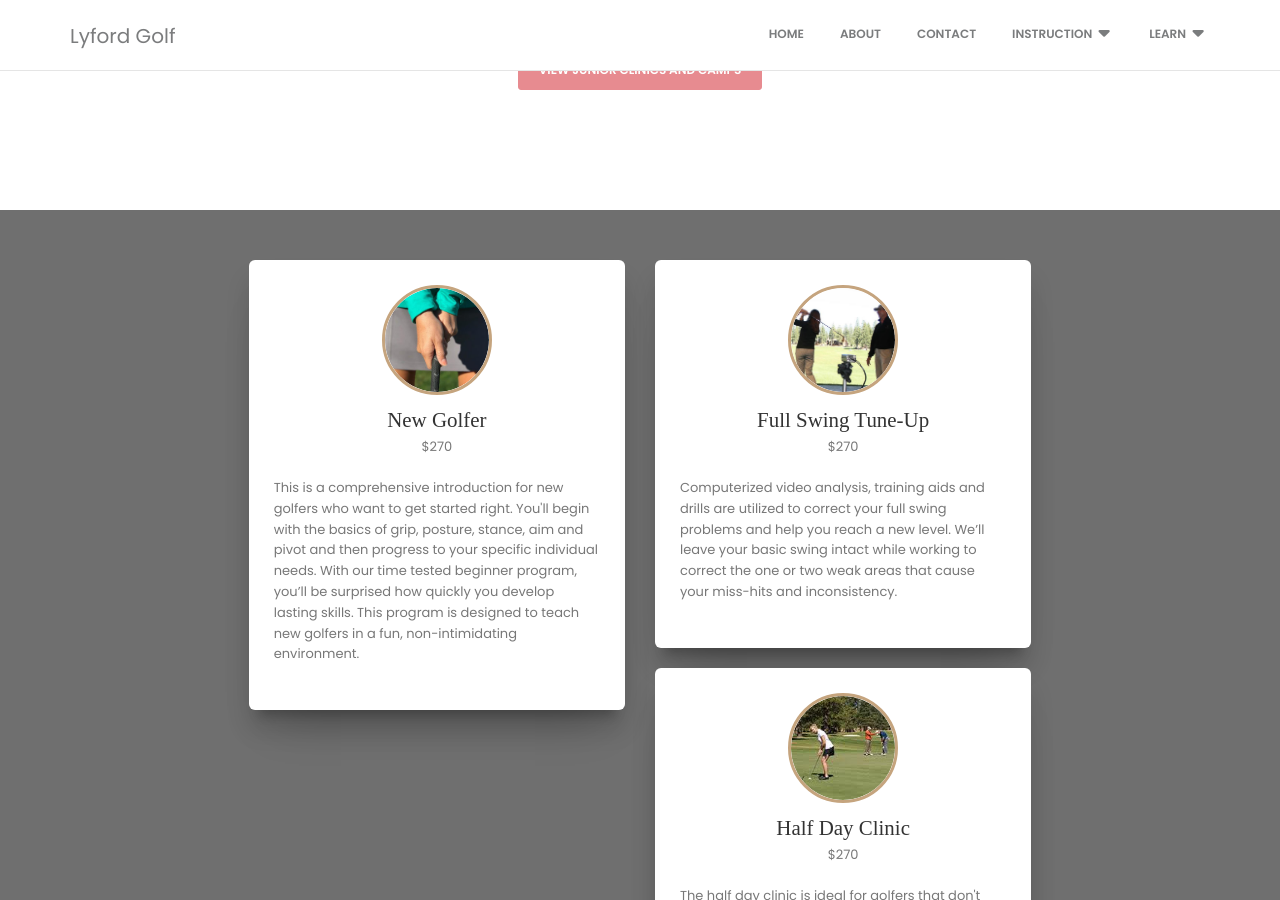
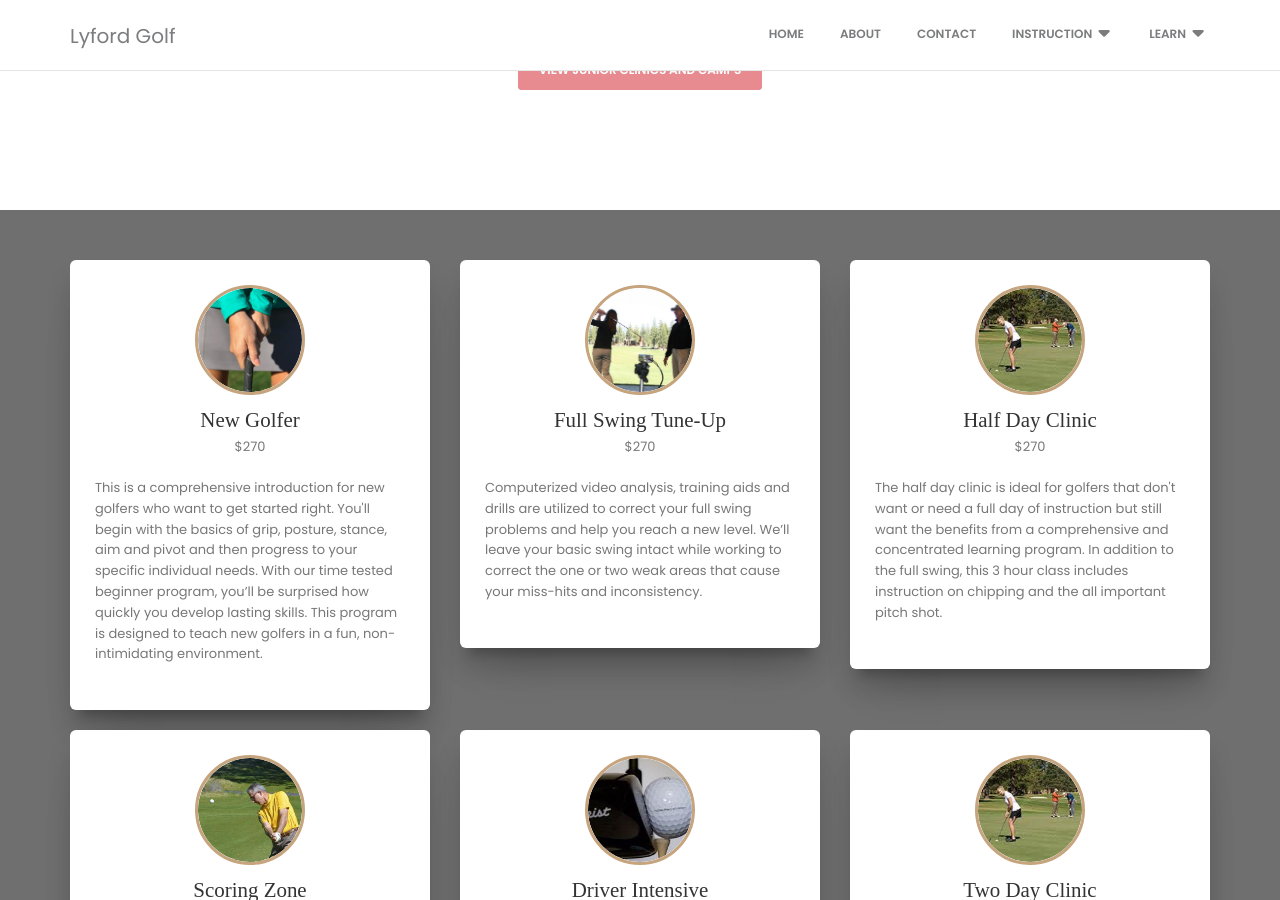
Before and after one commit to cheneymah18/lyfordgolf, a Jekyll site: the page built from clinics.html, in a window 1280 px wide and 900 px high, scrolled down 713 px. Built offline with Jekyll 4.4.1, drawn with Linux system fonts in a browser that asks for light colours; nearby versions of some CDN libraries; some web fonts are replaced.

Commit message:
Update clinics.html

```diff
--- a/clinics.html
+++ b/clinics.html
@@ -31,9 +31,9 @@ category: instruction
 
                 <div class="team">
                     <div class="row">
-                        <div class="col-md-10 col-md-offset-1">
+                        <div class="col-md-12 col-md-offset-0">
                             <div class="row">
-                                <div class="col-sm-6 col-lg-5 col-lg-offset-1">
+                                <div class="col-sm-4 col-lg-4">
                                     <div class="card card-member">
                                         <div class="content">
                                             <div class="avatar avatar-warning">
@@ -49,7 +49,7 @@ category: instruction
                                         </div>
                                     </div>
                                 </div>
-                                <div class="col-sm-6 col-lg-5">
+                                <div class="col-sm-4 col-lg-4">
                                     <div class="card card-member">
                                         <div class="content">
                                             <div class="avatar avatar-warning">
@@ -65,7 +65,7 @@ category: instruction
                                         </div>
                                     </div>
                                 </div>
-                                <div class="col-sm-6 col-lg-5">
+                                <div class="col-sm-4 col-lg-4">
                                     <div class="card card-member">
                                         <div class="content">
                                             <div class="avatar avatar-warning">
@@ -83,7 +83,7 @@ category: instruction
                                 </div>
                             </div>
                             <div class="row">
-                                <div class="col-sm-6 col-lg-5 col-lg-offset-1">
+                                <div class="col-sm-4 col-lg-4">
                                     <div class="card card-member">
                                         <div class="content">
                                             <div class="avatar avatar-warning">
@@ -99,7 +99,7 @@ category: instruction
                                         </div>
                                     </div>
                                 </div>
-                                <div class="col-sm-6 col-lg-5">
+                                <div class="col-sm-4 col-lg-4">
                                     <div class="card card-member">
                                         <div class="content">
                                             <div class="avatar avatar-warning">
@@ -115,7 +115,7 @@ category: instruction
                                         </div>
                                     </div>
                                 </div>
-                                <div class="col-sm-6 col-lg-5">
+                                <div class="col-sm-4 col-lg-4">
                                     <div class="card card-member">
                                         <div class="content">
                                             <div class="avatar avatar-warning">
```
